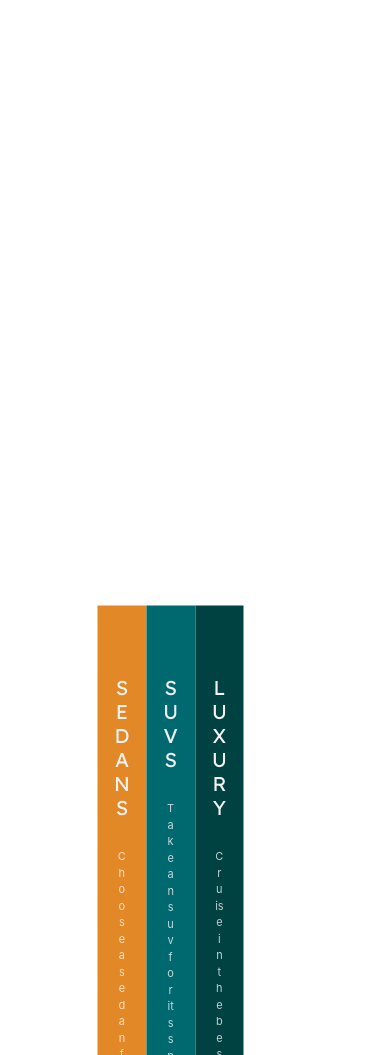
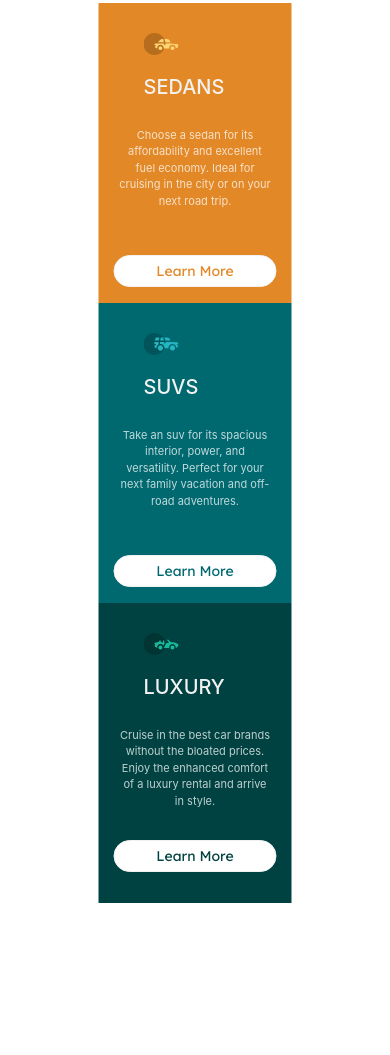
Before and after one commit to Temitope120/3-Column-Preview-Card, a plain HTML site: page index.html in a window 390 px wide. Shown: the part 469-1524 px from the top of the page. After the commit the page ends 1383 px from the top, so only its background shows below. Drawn offline with Linux system fonts and the light colour scheme.

Commit message:
mobile design

```diff
--- a/css/style.css
+++ b/css/style.css
@@ -1,4 +1,10 @@
+*{
+padding: 0;
+margin: 0;
+
+}
 body {
+  box-sizing: border-box;
   font-family: Lexend Deca, sans-serif;
   font-weight: 400;
   color: white;
@@ -10,8 +16,6 @@ body {
   top: 50%;
   transform: translate(-50%, 50%);
   padding: 10px;
-  /* text-align: center; */
-  /* margin: 100px auto !important; */
   width: 50% !important;
 }
 .sedan {
@@ -29,15 +33,19 @@ body {
   border: none !important;
   border-radius: 0% !important;
 }
+.img-sedan, .img-suv, .img-luxury {
+  width: 2.1875rem;
+  margin-top: 30px;
+  margin-bottom: 20px;
+}
 h5 {
-  font-family: Lexend Deca, sans-serif;
-  word-spacing: 0 !important;
-  font-weight: 400;
+  font-family: font-family: 'Big Shoulders Display', cursive;
+  font-weight: 700;
   font-size: 15px;
   text-align: center;
   color: hsl(0, 0%, 95%);
   padding-bottom: 20px;
-  margin-top: 70px !important;
+  margin-top:100px;
 }
 p {
   color: hsla(0, 0%, 100%, 0.75) !important;
@@ -53,19 +61,150 @@ p {
 
 button {
   border: 1px solid hsl(0, 0%, 95%) !important;
+  background-color: white;
   border-radius: 20px !important;
   margin-bottom: 20px !important;
   margin-top: 30px !important;
 }
-.button-3 {
+.button-1 {
   border: 1px solid hsl(0, 0%, 95%) !important;
+  background-color: white !important;
+
+  border-radius: 20px !important;
+  margin-bottom: 20px !important;
+  margin-top: 30px !important;
+}
+.button-1 a{
+  color: hsl(31, 77%, 52%) !important;
+}
+.button-2 {
+  border: 1px solid hsl(0, 0%, 95%) !important;
+  background-color: white !important;
+
   border-radius: 20px !important;
   margin-bottom: 20px !important;
   margin-top: 15px !important;
 }
+.button-2 a {
+  color: hsl(184, 100%, 22%) !important;
+}
+.button-3 {
+  border: 1px solid hsl(0, 0%, 95%) !important;
+  background-color: white !important;
+  border-radius: 20px !important;
+  margin-bottom: 20px !important;
+  margin-top: 30px !important;
+  color: hsl(179, 100%, 13%) !important;
+}
+.button-3 a{
+  color: hsl(179, 100%, 13%) !important;
+}
 button a {
-  color: hsl(0, 0%, 95%) !important;
-  padding: 0 !important;
-  margin: 0 !important;
+  font-family: Lexend Deca, sans-serif;
+  text-decoration: none !important;
+
 }
-/* centralize the container and reduce the buttons */
+/*mobile */
+@media screen and (max-width: 576px) and (min-width: 375px) {
+    body {
+      /* margin-top: 0; */
+      font-family: Lexend Deca, sans-serif;
+      font-weight: 400;
+      color: white;
+      position: relative;
+    }
+    .container {
+      position: absolute;
+      left: 50%;
+      top: 50%;
+      transform: translate(-50%, 50%);
+      padding: 10px;
+      border: 1px solid transparent;
+      border-radius: 10px;
+    }
+    .row{
+      flex-direction: column !important;
+      /* to make rows display as columns in the mobile view */
+    }
+
+    .sedan {
+    background-color: hsl(31, 77%, 52%) !important;
+    height: 300px;
+    border: none !important;
+    border-radius: 0% !important;
+  }
+  .suv {
+    background-color: hsl(184, 100%, 22%) !important;
+    height: 300px;
+    border: none !important;
+    border-radius: 0% !important;
+  }
+  .luxury {
+    background-color: hsl(179, 100%, 13%) !important;
+    height: 300px;
+    border: none !important;
+    border-radius: 0% !important;
+  }
+  .img-sedan, .img-suv, .img-luxury {
+    width: 2.1875rem;
+    margin-left: 30px;
+    margin-top: 30px;
+    margin-bottom: 20px;
+  }
+  h5 {
+    font-family: font-family: 'Big Shoulders Display', cursive;
+    font-weight: 700;
+    font-size: 15px;
+    text-align: left;
+    color: hsl(0, 0%, 95%);
+    margin-left: 30px;
+    padding-bottom: 20px;
+    margin-top:100px;
+  }
+  p {
+    color: hsla(0, 0%, 100%, 0.75) !important;
+    padding-top: 0 !important;
+    padding-left: 5px !important ;
+    padding-right: 5px !important ;
+    font-size: 11px !important;
+    justify-content: center !important;
+    justify-self: center !important;
+    align-items: center !important;
+    text-align: center !important;
+  }
+
+  button {
+    border: 1px solid hsl(0, 0%, 95%) !important;
+    background-color: white;
+    border-radius: 20px !important;
+    margin-bottom: 20px !important;
+    margin-top: 30px !important;
+  }
+  .button-1 {
+    border: 1px solid hsl(0, 0%, 95%) !important;
+    background-color: white !important;
+    color: hsl(31, 77%, 52%) !important;
+    border-radius: 20px !important;
+    margin-bottom: 20px !important;
+    margin-top: 30px !important;
+  }
+  .button-2 {
+    border: 1px solid hsl(0, 0%, 95%) !important;
+    background-color: white !important;
+    color: hsl(184, 100%, 22%) !important;
+    border-radius: 20px !important;
+    margin-bottom: 20px !important;
+    margin-top: 30px !important;
+  }
+  .button-3 {
+    border: 1px solid hsl(0, 0%, 95%) !important;
+    background-color: white !important;
+    border-radius: 20px !important;
+    margin-bottom: 20px !important;
+    margin-top: 15px !important;
+    color: hsl(179, 100%, 13%) !important;
+  }
+  button a {
+    font-family: Lexend Deca, sans-serif;
+  }
+}
--- a/index.html
+++ b/index.html
@@ -9,7 +9,7 @@
   <title>3-column preview card component</title>
   <!-- Bootstrap 4.5 -->
   <link rel="stylesheet" href="css/bootstrap.min.css">
-  <!-- google fonts -->
+  <!-- google fonts- using two google fonts with the same link -->
   <link rel="preconnect" href="https://fonts.gstatic.com">
   <link href="https://fonts.googleapis.com/css2?family=Lexend+Deca&display=swap|Big+Shoulders+Display" rel="stylesheet">
 
@@ -20,32 +20,37 @@
 <body>
   <div class="container">
     <div class="row">
-      <div class="col-3 sedan card">
+      <div class="col-lg-4 col-sm-6 col-md-6 sedan card">
+        <img src="/images/icon-sedans.svg" class="img-sedan">
         <h5> SEDANS</h5>
         <p>
           Choose a sedan for its affordability and excellent fuel economy. Ideal for cruising in the city
           or on your next road trip.
         </p>
-        <button class=" btn btn-sm"> <a>Learn More </a></button>
+        <button class=" btn  btn-sm button-1"> <a href="#">Learn More </a></button>
       </div>
       <!-- 2nd column -->
-      <div class="col-3 suv card">
+      <div class="col-lg-4 col-sm-6 col-md-6  suv card">
+        <img src="/images/icon-suvs.svg" class="img-suv">
         <h5> SUVS</h5>
         <p>
           Take an suv for its spacious interior, power, and versatility. Perfect for your next family vacation
           and off-road adventures.
         </p>
-          <button class=" btn btn-sm"> <a>Learn More </a></button>
+          <button class=" btn btn-sm button-2"> <a href="#">Learn More </a></button>
       </div>
 
       <!-- 3rd column -->
-      <div class="col-3 luxury card">
+      <div class="col-lg-4 col-sm-6 col-md-6 luxury card">
+        <img src="/images/icon-luxury.svg" class="img-luxury">
         <h5> LUXURY</h5>
         <p>
           Cruise in the best car brands without the bloated prices. Enjoy the enhanced comfort of a luxury
           rental and arrive in style.
         </p>
-        <button class=" button-3 btn btn-sm"> <a>Learn More </a></button>
+        <button class=" button-3 btn btn-sm">
+          <a href="#">Learn More </a>
+        </button>
       </div>
     </div>
   </div>
```
Also changed, not shown: design/mobile-design.jpg.
